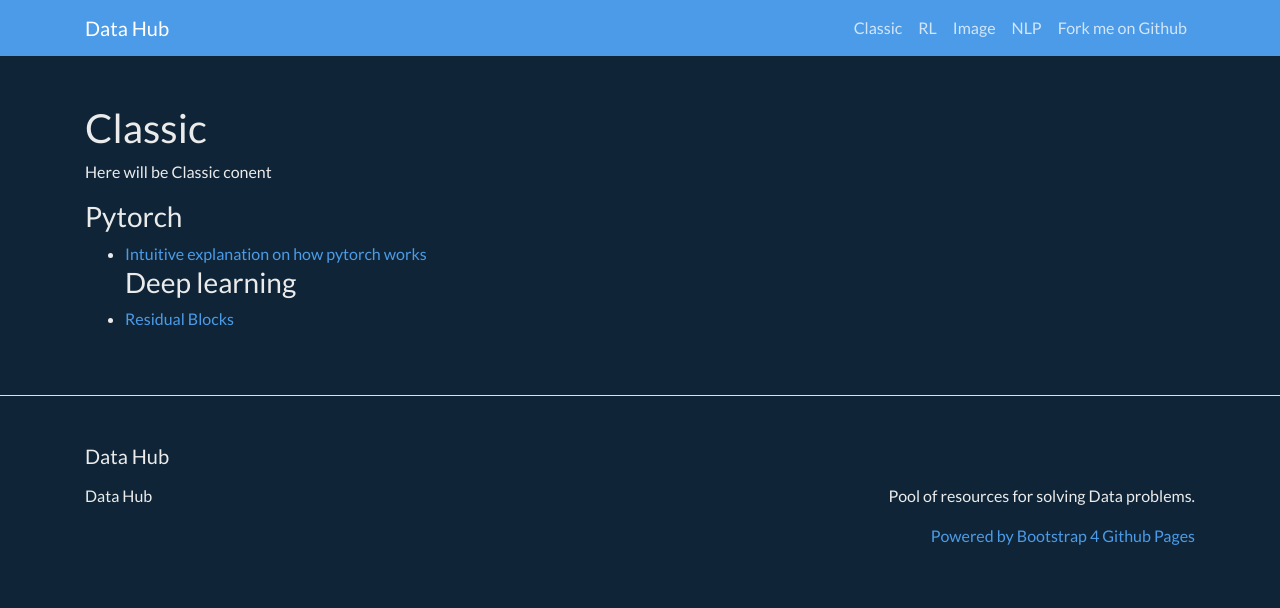
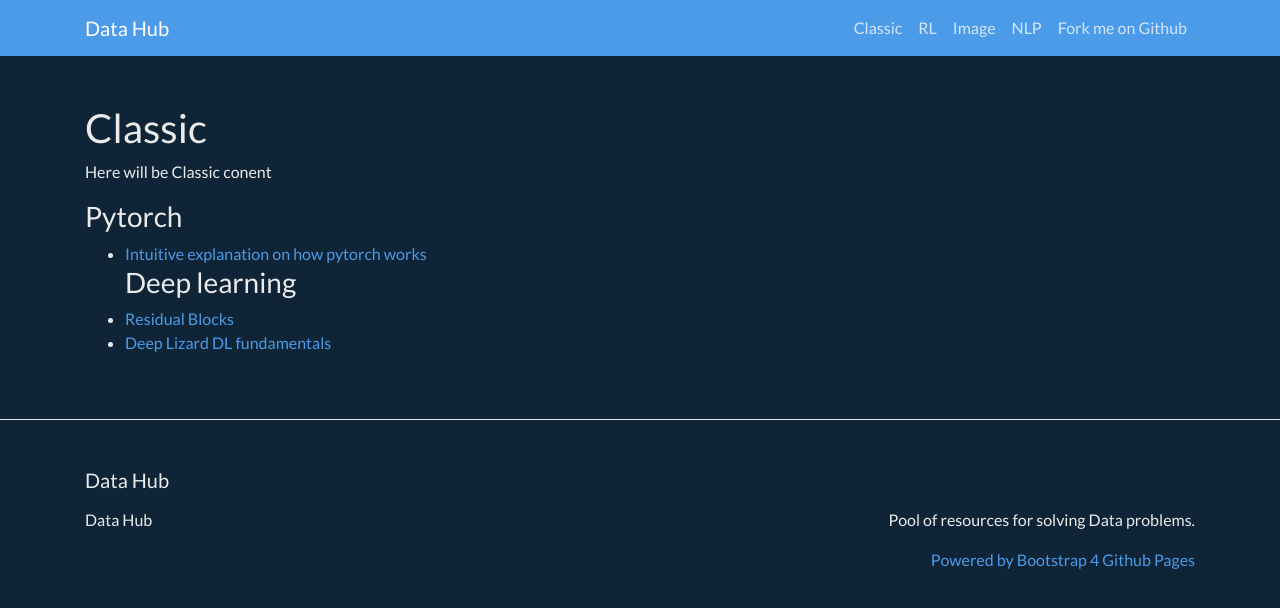
Before and after one commit to RoiPeleg/Data-Hub, a Jekyll site: the page built from Classic.md, in a window 1280 px wide. Shown: the top 608 px of the page. Built offline with Jekyll 4.4.1, drawn with Linux system fonts in a browser that asks for light colours.

Commit message:
Update Classic.md

```diff
--- a/Classic.md
+++ b/Classic.md
@@ -10,3 +10,4 @@ Here will be Classic conent
 * [Intuitive explanation on how pytorch works](https://towardsdatascience.com/pytorch-autograd-understanding-the-heart-of-pytorchs-magic-2686cd94ec95)
 ### Deep learning
 * [Residual Blocks](https://towardsdatascience.com/residual-blocks-in-deep-learning-11d95ca12b00)
+* [Deep Lizard DL fundamentals](https://www.youtube.com/playlist?list=PLZbbT5o_s2xq7LwI2y8_QtvuXZedL6tQU)
```
